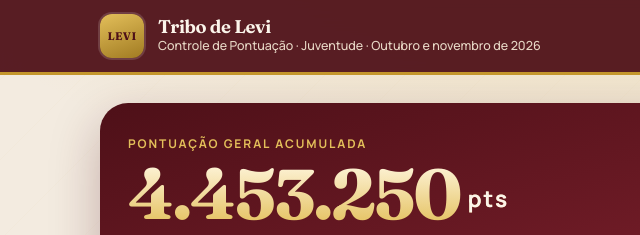
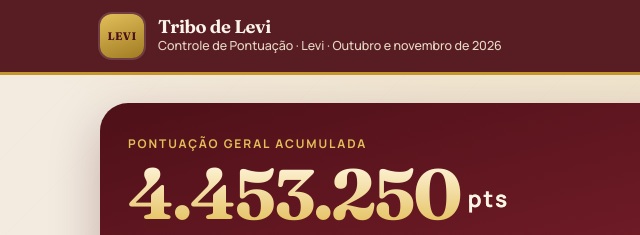
Before and after one commit to ThallesDaniel/pontuacao_levi, a plain HTML site: page index.html in a window 1280 px wide. Shown: the top 235 px of the page, 0-640 px from the left. Drawn offline with nearby package versions, Linux system fonts and the light colour scheme.

Commit message:
Ajuste pontual em nome de tribo.a

```diff
--- a/index.html
+++ b/index.html
@@ -381,7 +381,7 @@
       <div class="emblem" aria-hidden="true">LEVI</div>
       <div class="header-text">
         <h1>Tribo de Levi</h1>
-        <p>Controle de Pontuação · Juventude · Outubro e novembro de 2026</p>
+        <p>Controle de Pontuação · Levi · Outubro e novembro de 2026</p>
       </div>
     </div>
   </header>
```
